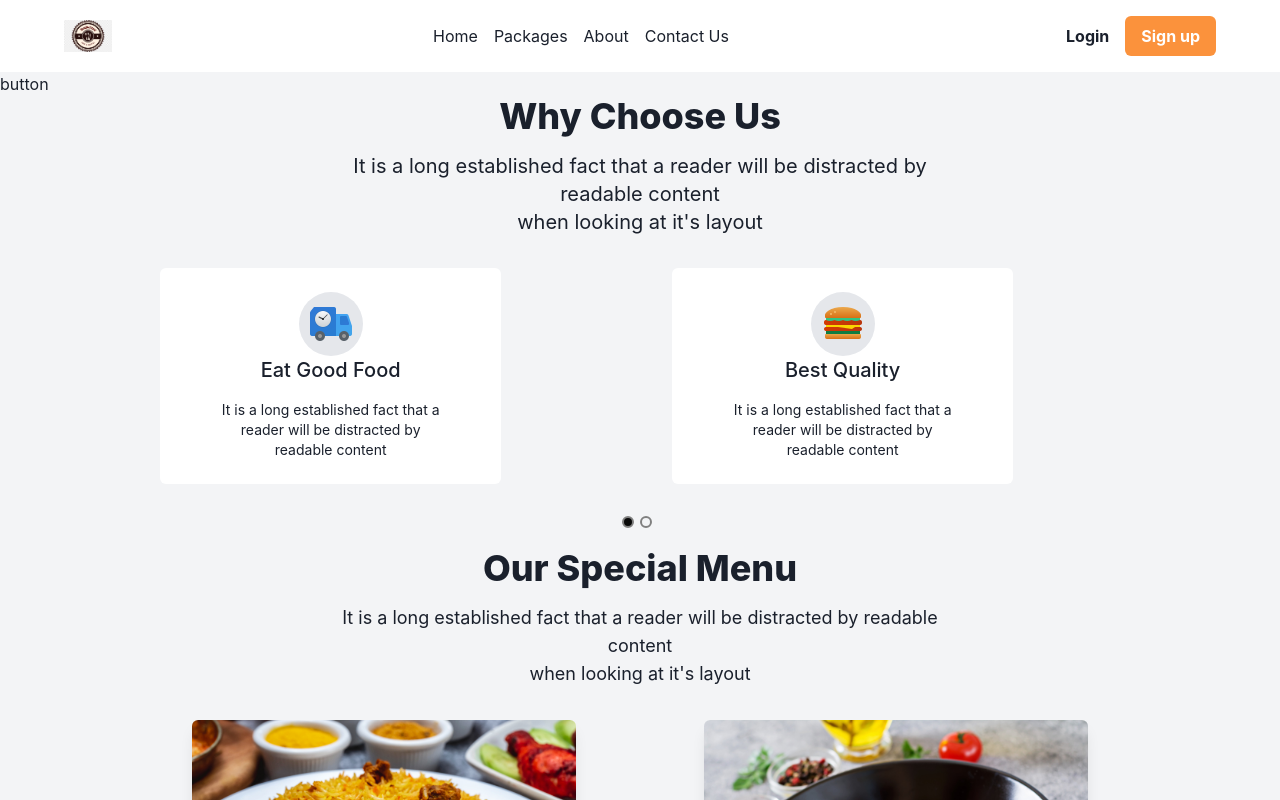
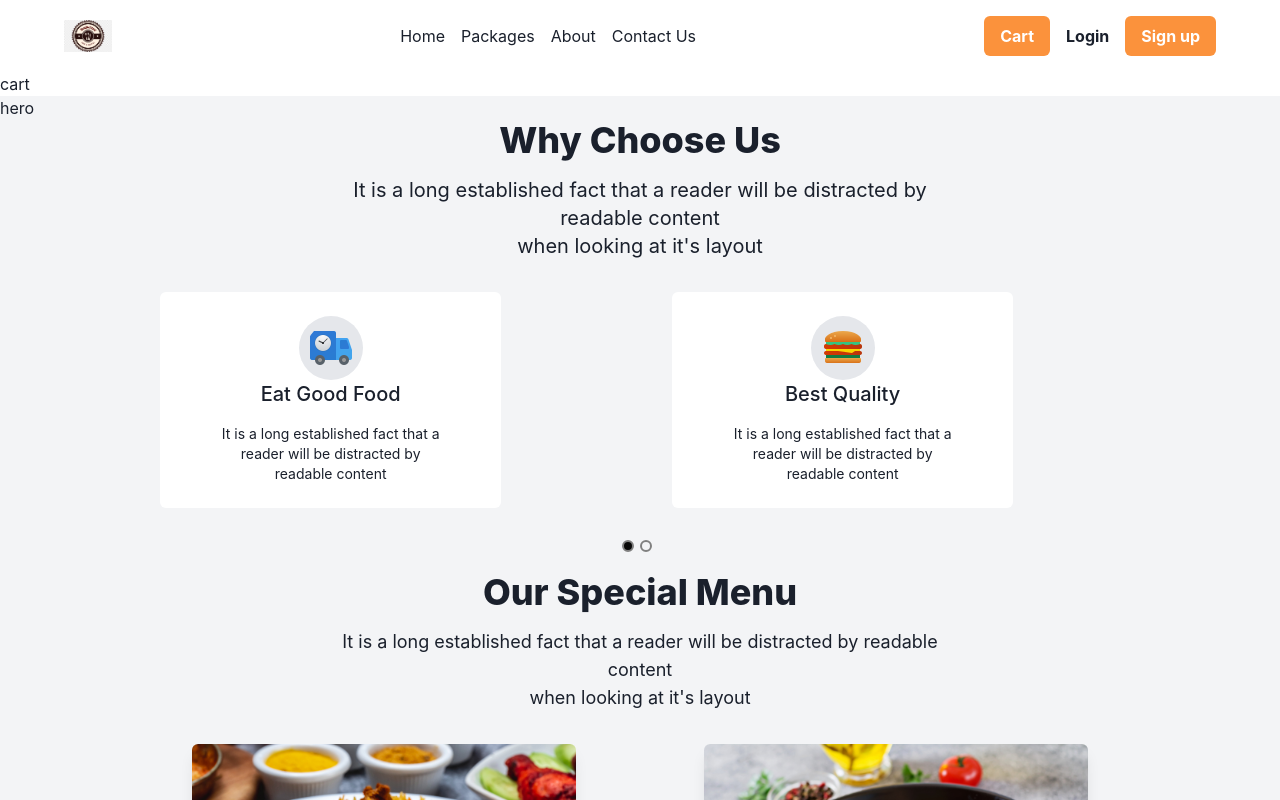
Before and after one commit to Arayanmemon/Foodo, a React (Vite) app in the folder Foodo-Frontend/: page / in a window 1280 px wide. Shown: the top 800 px of the page. Built offline with nearby package versions, Linux system fonts and the light colour scheme.

Commit message:
working on cart

```diff
--- a/Foodo-Frontend/package.json
+++ b/Foodo-Frontend/package.json
@@ -15,6 +15,7 @@
     "@emotion/styled": "^11.10.5",
     "framer-motion": "^6.5.1",
     "react": "^18.2.0",
+    "react-alice-carousel": "^2.7.0",
     "react-dom": "^18.2.0",
     "react-multi-carousel": "^2.8.2",
     "react-responsive-carousel": "^3.2.23"
--- /dev/null
+++ b/Foodo-Frontend/src/components/Cart.jsx
@@ -0,0 +1,9 @@
+import React from 'react'
+
+export default function Cart() {
+  return (
+        <div>
+                cart
+        </div>
+  )
+}
--- a/Foodo-Frontend/src/sections/Features.jsx
+++ b/Foodo-Frontend/src/sections/Features.jsx
@@ -2,6 +2,7 @@ import React from 'react'
 import FeaturesCard from '../components/FeaturesCard'
 import CardCarousel from '../components/CardCarousel'
 export default function Features() {
+
   return (
     <>
       <div className='text-center'>
--- a/Foodo-Frontend/src/sections/Hero.jsx
+++ b/Foodo-Frontend/src/sections/Hero.jsx
@@ -4,13 +4,7 @@ export default function Hero() {
   const {cartItems , addItem} = useCartContext()
   return (
     <div>
-
-      <p>{
-      cartItems.map((i) => {
-        return "Id = " + i['id'] + " Quantity = " + i['quantity'] + "\n"
-      })
-      }</p>
-    <button onClick={() => addItem(1)}>button</button>
+      hero
     </div>
   )
 }
--- a/Foodo-Frontend/src/sections/NavBar.jsx
+++ b/Foodo-Frontend/src/sections/NavBar.jsx
@@ -1,13 +1,14 @@
 import React from 'react'
 import { useState } from 'react'
 import logo from '/images/logo.png'
+import Cart from '../components/Cart'
 
 export default function NavBar() {
     const [open, setOpen] = useState(false)
     return (
         <>
 
-            <nav className='bg-white top-0 z-100'>
+            <nav className='bg-white top-0 '>
                 <div className='px-8  lg:px-16 mx-auto py-4'>
                     <div className='flex flex-row items-center justify-between'>
                         <div className='md:hidden text-2xl'>
@@ -39,6 +40,8 @@ export default function NavBar() {
 
 
                         <div classNamen='flex md:space-x-4 items-center'>
+                        <button className='bg-orange-400 hover:bg-orange-500 font-bold text-[1rem] text-white rounded-md px-4 py-2'>Cart</button>
+
                             <button className=' rounded-md font-bold text-[1rem] px-4 py-2'>Login</button>
                             <button className='bg-orange-400 hover:bg-orange-500 font-bold text-[1rem] text-white rounded-md px-4 py-2'>Sign up</button>
                         </div>
@@ -63,6 +66,8 @@ export default function NavBar() {
                         </a>
                     </div>
                 </div>
+
+                <Cart />
             </nav>
 
         </>
```
Also changed, not shown: Foodo-Frontend/src/sections/Cart.jsx (deleted), 1 other file (tests, documents, lock files or other folders).
